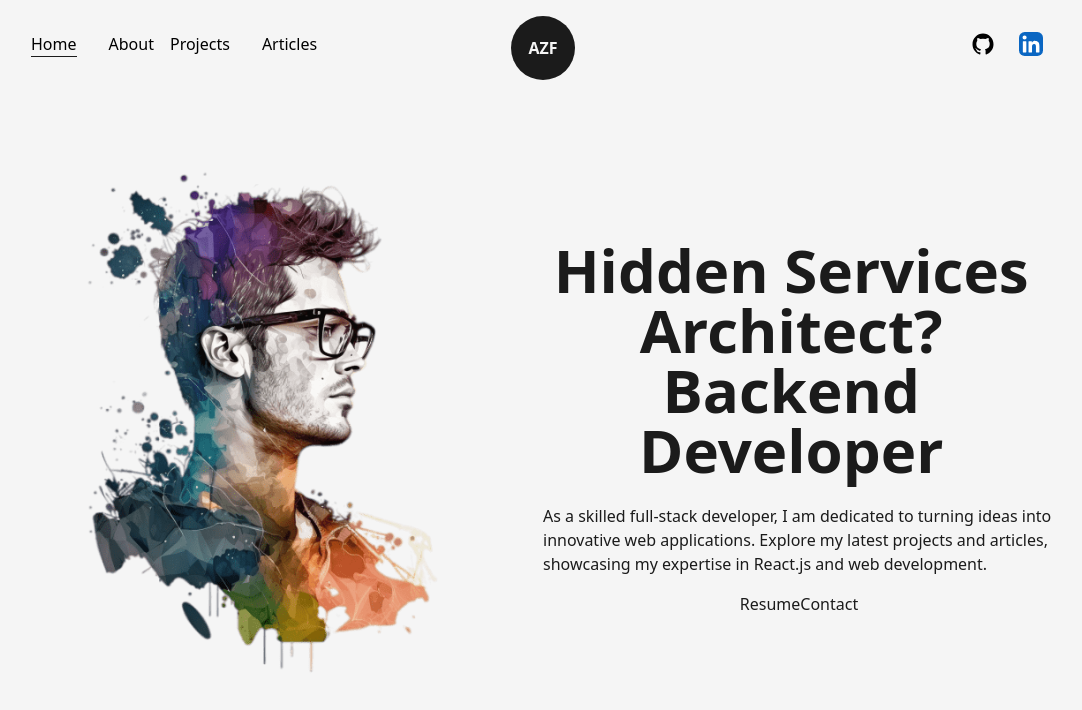
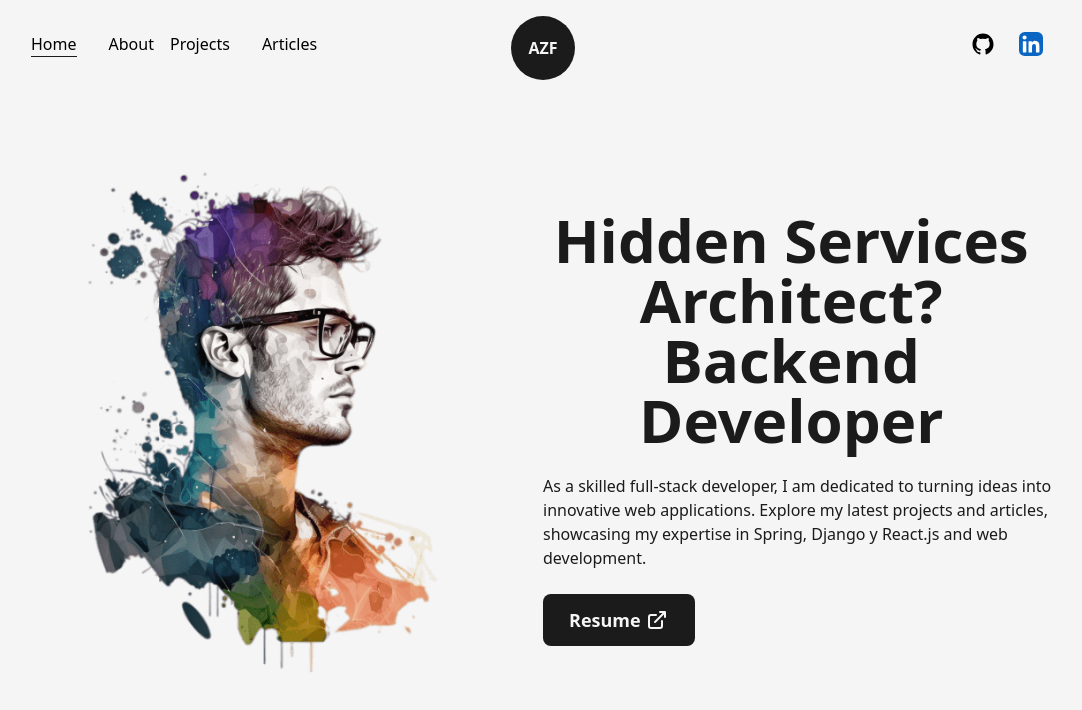
Before and after one commit to Alejandrozf23/developer-portafolio, a Next.js app: page / in a window 1280 px wide. Shown: the top 710 px of the page, without its empty margins (97-1179 px from the left). Built offline with nearby package versions, Linux system fonts and the light colour scheme.

Commit message:
Add button with icon to download pdf cv

```diff
--- a/src/pages/index.js
+++ b/src/pages/index.js
@@ -4,6 +4,7 @@ import Head from 'next/head'
 import Image from 'next/image'
 import profilePic from "../../public/images/profile/developer-pic-1.png"
 import Link from 'next/link'
+import { LinkArrow } from '@/components/Icons'
 
 export default function Home() {
   return (
@@ -20,11 +21,12 @@ export default function Home() {
             </div>
             <div className='w-1/2 flex flex-col items-center self-center'>
               <AnimatedText text="Hidden Services Architect? Backend Developer" className='!text-6x1'/>
-              <p className='my-4 text-base font-medium'>As a skilled full-stack developer, I am dedicated to turning ideas into innovative web applications.
-                Explore my latest projects and articles, showcasing my expertise in React.js and web development.</p>
-              <div>
-                <Link href="/dummy.pdf">Resume</Link>
-                <Link href="mailto:alexzepeda2908@gmail.com">Contact</Link>
+              <p className='my-4 text-base font-medium'>As a skilled full-stack developer, I am dedicated to turning ideas into innovative web
+                applications. Explore my latest projects and articles, showcasing my expertise in Spring, Django y React.js and web development.</p>
+              <div className='flex items-center self-start mt-2'>
+                <Link href="/dummy.pdf" target={"_blank"} className='flex items-center bg-dark text-light
+                  p-2.5 px-6 rounded-lg text-lg font-semibold hover:bg-light hover:text-dark border-2
+                  border-solid border-transparent hover:border-dark' download={true}>Resume <LinkArrow className={"w-6 ml-1"}/></Link>
               </div>
             </div>
           </div>
```
